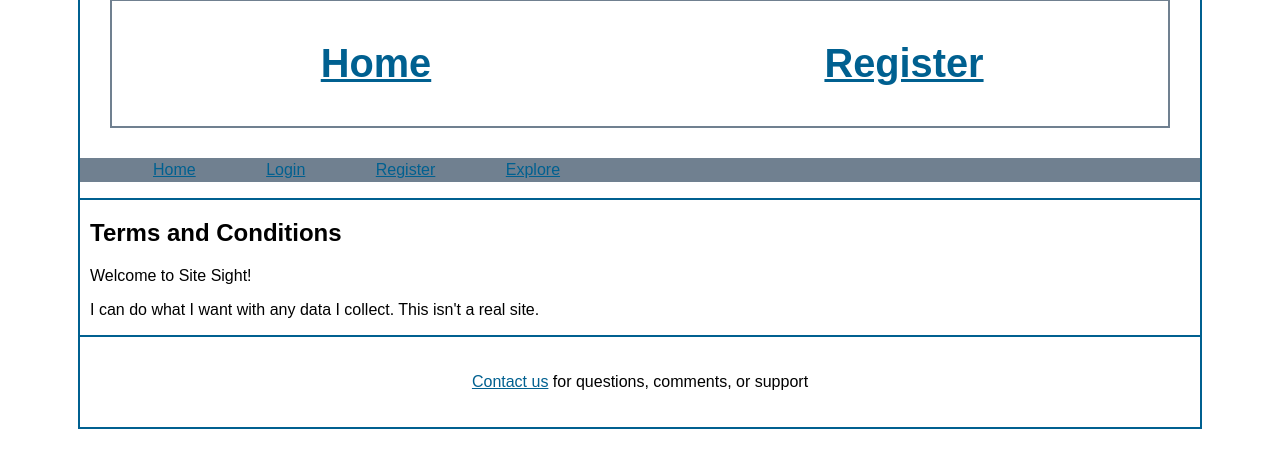
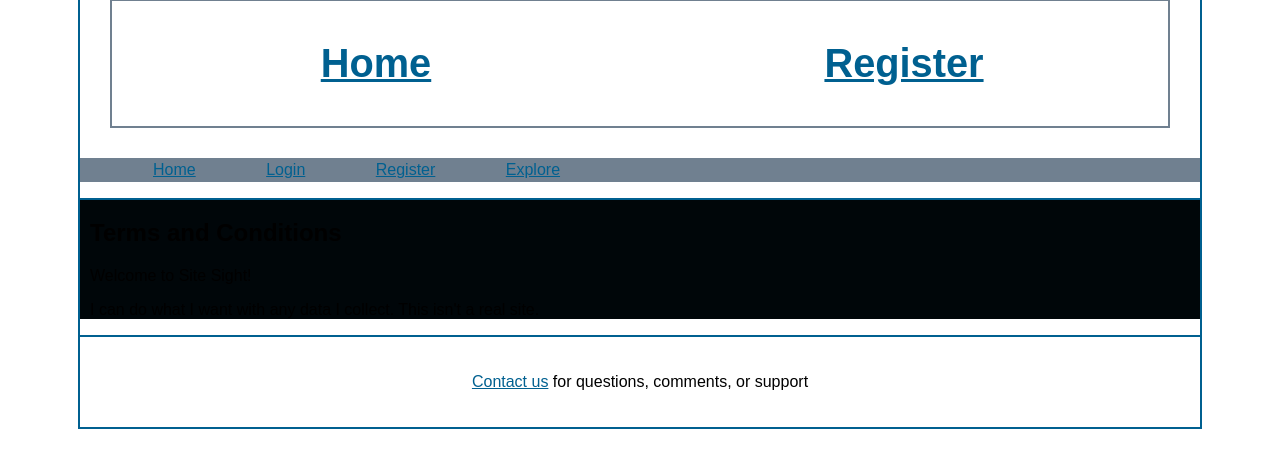
Before and after one commit to KyleDove95/SiteSight, a PHP site: page /tac.php in a window 1280 px wide. Shown: the part 201-669 px from the top of the page. Run offline with PHP 8.4, Linux system fonts and the light colour scheme.

Commit message:
Update main.css

```diff
--- a/styles/main.css
+++ b/styles/main.css
@@ -32,6 +32,7 @@ header h1 {
 #main {
 	padding: 0 10px 0 10px;
 	border-top: 2px solid #006090;
+	background-color: #000609;
 }
 
 footer {
```
